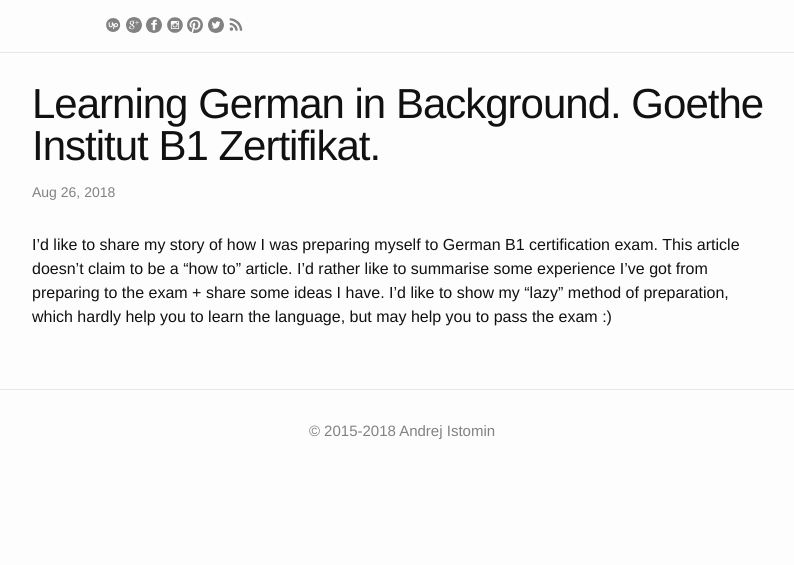
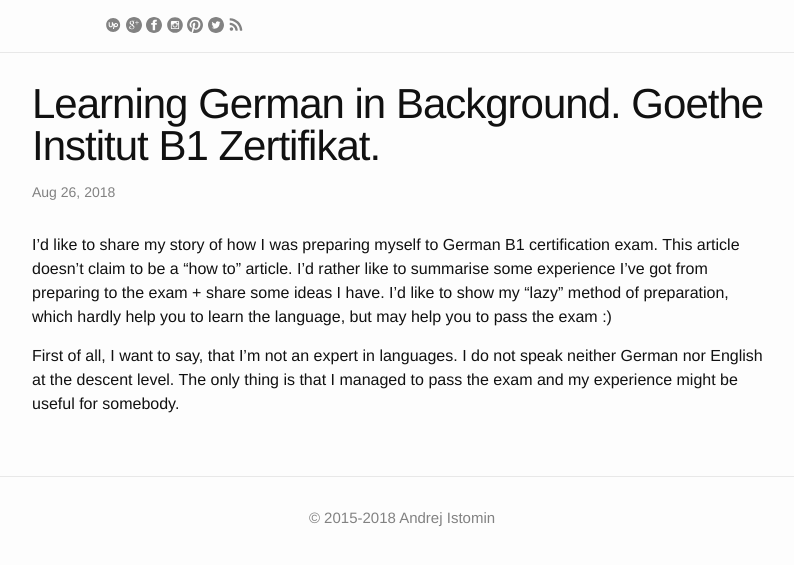
Before and after one commit to aistomin/aistomin.github.io, a Jekyll site: the page built from _posts/2018-08-27-german-b1-certification.markdown, in a window 1280 px wide, cut to the strip 221-786 px from the top of the page. Shown: the whole strip, without its empty margins (238-1032 px from the left). Built offline with Jekyll 4.4.1, drawn with Linux system fonts in a browser that asks for light colours; comment, search, counter and statistics services are not loaded.

Commit message:
Issue #6. another couple of lines are written :(

```diff
--- a/_posts/2018-08-27-german-b1-certification.markdown
+++ b/_posts/2018-08-27-german-b1-certification.markdown
@@ -10,3 +10,7 @@
 exam + share some ideas I have. I'd like to show my "lazy" method of
 preparation, which hardly help you to learn the language, but may help you
 to pass the exam :)
+
+First of all, I want to say, that I'm not an expert in languages. I do not speak
+neither German nor English at the descent level. The only thing is that I managed
+to pass the exam and my experience might be useful for somebody.
```
